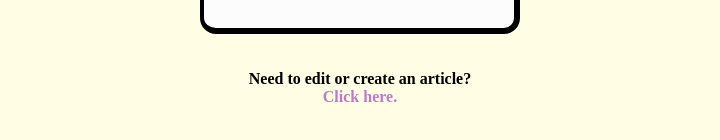
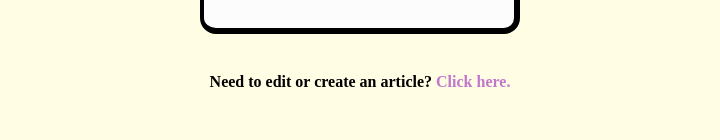
Before and after one commit to dailybruin/woof, a Next.js app: page / in a window 1280 px wide. Shown: the part 518-658 px from the top of the page, without its empty margins (280-1000 px from the left). Built offline with nearby package versions, Linux system fonts and the light colour scheme; no server answers; the database is empty.

Commit message:
67: Home Search Bar Function

```diff
--- a/docker-compose.yml
+++ b/docker-compose.yml
@@ -4,7 +4,7 @@ services:
     image: woof
     env_file: .env
     ports:
-      - "3000:3000"
+      - "3001:3000"
     links:
       - db_mongo
     volumes:
--- a/pages/index.tsx
+++ b/pages/index.tsx
@@ -5,6 +5,8 @@ import Quicklink from '../components/body/Quicklink';
 import Woof from '../public/Woof_with_comment.png';
 import Image from 'next/image';
 import {Articles} from '../models/article';
+import { SearchProvider, useSearch } from '../components/context/SearchContext';
+import { SearchResults } from '../components/body/SearchResults';
 
 interface Props {
   articles: Articles[];
@@ -12,6 +14,7 @@ interface Props {
 };
 
 const Index = ({articles}: Props) => {
+  const { searchTerm, setSearchTerm, filteredArticles } = useSearch();
   // this is the root page, see article section display for the other pages
   const navLinkStyle = {
     width: '784px',
@@ -82,17 +85,17 @@ const Index = ({articles}: Props) => {
           </div>
         </nav>
 
-        {/* Search Bar */}
-        <div
-          style={{
+        {/* Updated Search Bar */}
+        <div style={{
           display: 'flex',
           justifyContent: 'center',
           padding: '2em 0 0 0',
-          }}
-        >
+        }}>
           <div style={{ position: 'relative', width: '631px' }}>
             <input
               placeholder="What can I fetch for you?"
+              value={searchTerm}
+              onChange={(e) => setSearchTerm(e.target.value)}
               style={{
                 fontFamily: 'Rockwell',
                 padding: '0.5em 0 0 0.5em',
@@ -121,6 +124,11 @@ const Index = ({articles}: Props) => {
             </svg>
           </div>
         </div>
+
+        {/* Search Results */}
+        <div style={{ width: '631px', margin: '0 auto' }}>
+          <SearchResults />
+        </div>
       </div>
 
       {/* Quicklinks */}
@@ -131,44 +139,41 @@ const Index = ({articles}: Props) => {
           alignItems: 'end',
           height: '100%',
         }}>
-          {/* Add props in when ready */}
           <Quicklink articles={articles} color={'accent-purple'}/>
       </div>
+      <div style={{ textAlign: 'center' }}>
         <p
           style={{
-          // position: 'absolute',
-          // left: '580px',
-          // top: '670px',
             color: '#000000',
-          textAlign: 'center',
             fontFamily: 'Rockwell',
             fontSize: '16px',
-          fontStyle: 'normal',
             fontWeight: '700',
-          lineHeight: 'normal',
           }}
         >
-        Need to edit or create an article?
-      </p>
-      <p
+          Need to edit or create an article?{' '}
+          <a
+            href="/edit"
             style={{
               color: '#C077CC',
-          // position: 'absolute',
-          // left: '670px',
-          // top: '690px',
-          textAlign: 'center',
               fontFamily: 'Rockwell',
               fontSize: '16px',
-          fontStyle: 'normal',
               fontWeight: '700',
-          lineHeight: 'normal',
             }}
           >
             Click here.
+          </a>
         </p>
+      </div>
     </div>
   );
 };
+
+// Wrap the exported component with SearchProvider
+const IndexWithSearch = ({articles}: Props) => (
+  <SearchProvider>
+    <Index articles={articles} />
+  </SearchProvider>
+);
 
 export const getServerSideProps: GetServerSideProps<Props> = async () => {
   const articles = await fetchArticles();
@@ -176,4 +181,4 @@ export const getServerSideProps: GetServerSideProps<Props> = async () => {
   return { props: { articles: articles } };
 };
 
-export default Index;
+export default IndexWithSearch;
```
Also changed, not shown: package.json (+5 -6 lines), 1 other file (tests, documents, lock files or other folders). Lines whose indentation alone changed are shown as unchanged.
